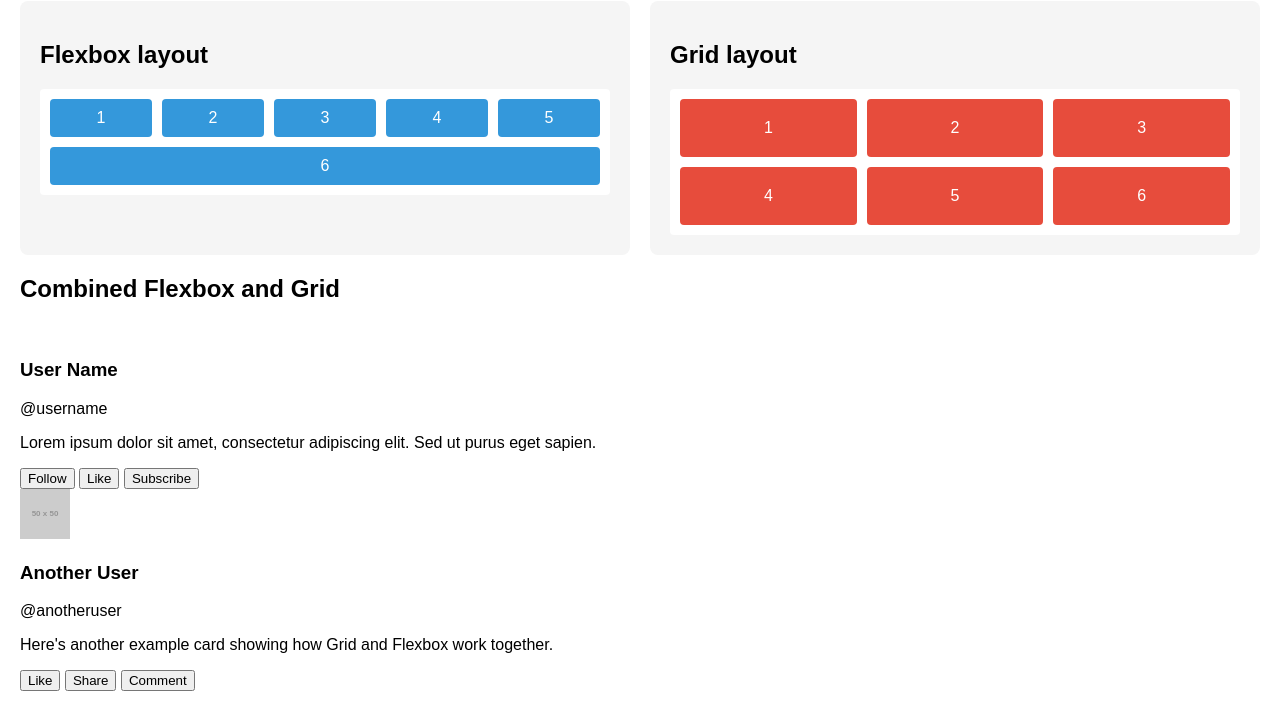
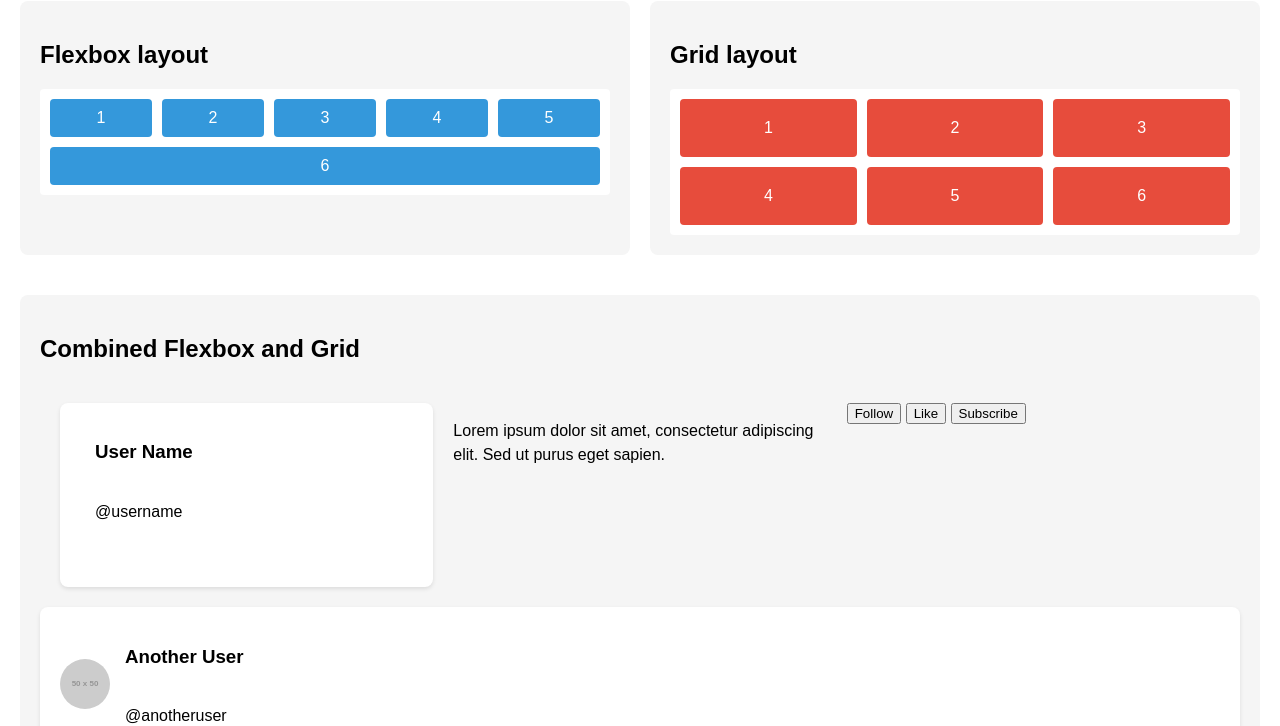
Before and after one commit to joehalls605/Learning-CSS, a plain HTML site: page Flexbox and Grid/Flexbox vs Grid/index.html in a window 1280 px wide. Shown: the part 79-805 px from the top of the page. Drawn offline with Linux system fonts and the light colour scheme; placeholder pictures from the web are drawn by us.

Commit message:
using flexbox with grid

```diff
--- a/Flexbox and Grid/Flexbox vs Grid/styles.css
+++ b/Flexbox and Grid/Flexbox vs Grid/styles.css
@@ -59,6 +59,62 @@ h1 {
     text-align: center;
 }
 
+
+.combined-demo {
+    margin-top: 40px;
+    padding: 20px;
+    background-color: #f5f5f5;
+    border-radius: 8px;
+}
+
+/* Grid for overall card layout */
+
+.card-grid{
+    display: grid;
+    grid-template-columns: repeat(auto-fit, minmax(300px, 1fr));
+    /*
+    auto-fit automatically determines the number of columns that fit within the grid container
+    minmax(300px, 1fr) sets the minimum width of each column to 300px and allows them to grow to fill the available space
+    */
+    gap:20px;
+    padding: 20px;
+}
+
+.card{
+    background-color: white;
+    border-radius: 8px;
+    padding: 20px;
+    display: grid;
+    grid-template-rows: auto 1fr auto;
+    /*
+    auto - the height of the first row automatically set by content inside it
+    1fr - the second row takes up 1 fraction of remaining space in container after rows are sized
+    auto - the height of the second row also determined by the content inside it
+    */
+    gap: 15px;
+    box-shadow: 0 2px 4px rgba(0,0,0,0.1);
+}
+
+.card-header{
+    display: flex;
+    align-items: center;
+    gap: 15px;
+}
+
+.card-header img{
+  border-radius: 50%;
+}
+
+.user-info{
+    display: flex;
+    flex-direction: column;
+    gap: 5px;
+}
+
+.card-content {
+    line-height: 1.5;
+}
+
 /* Responsive design */
 
 @media (max-width: 768px){
@@ -69,3 +125,23 @@ h1 {
         grid-template-columns: repeat(2, 1fr);
     }
 }
+
+
+/*
+Grid is handling the overall page structure - arranging the cards in a responsive grid pattern.
+The auto-fit with minmax automatically adjusts how many cards fit in each row based on screen size.
+
+Each card internally uses Grid to create three distinct rows:
+
+Header (auto-sized to content)
+Content area (1fr to take remaining space)
+Footer (auto-sized to content)
+
+Flexbox handles the horizontal alignment of the avatar and user info, making it easy to:
+
+Center items vertically (align-items: center)
+Create consistent spacing between elements (gap)
+
+Grid for the "big picture" layout - creating the overall structure and sections of your page or component
+Flexbox for the "inner" alignments - positioning content within those sections
+*/
```
